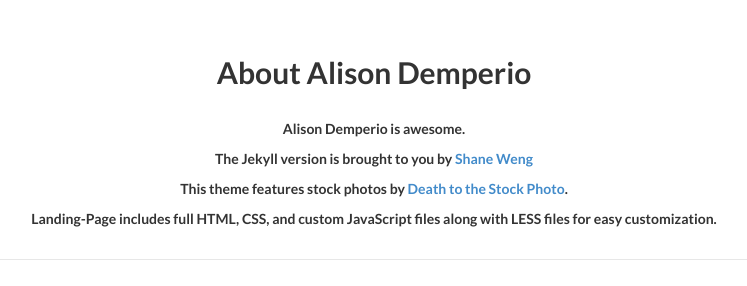
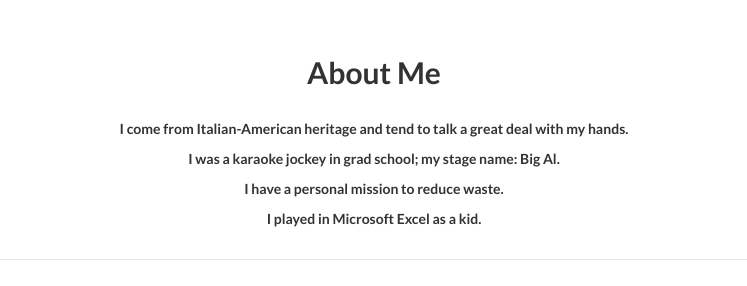
Before and after one commit to aldemperio/aldemperio.github.io, a Jekyll site: the page built from index.html, in a window 1280 px wide and 900 px high, scrolled down 575 px, cut to the strip 206-492 px from the top of the window. Shown: the whole strip, without its empty margins (266-1013 px from the left). Built offline with Jekyll 4.4.1, drawn with Linux system fonts in a browser that asks for light colours.

Commit message:
Update about.html

```diff
--- a/_includes/about.html
+++ b/_includes/about.html
@@ -3,12 +3,12 @@
         <div class="row">
             <div class="col-lg-8 col-lg-offset-2">
               <br/><br/>
-              <h2>About Alison Demperio</h2>
+              <h2>About Me</h2>
               <br/>
-                <p>Alison Demperio is awesome.</p>
-                <p>The Jekyll version is brought to you by <a href="https://github.com/swcool">Shane Weng</a></p>
-                <p>This theme features stock photos by <a href="http://join.deathtothestockphoto.com//">Death to the Stock Photo</a>.</p>
-                <p>Landing-Page includes full HTML, CSS, and custom JavaScript files along with LESS files for easy customization.</p>
+                <p>I come from Italian-American heritage and tend to talk a great deal with my hands.</p>
+                <p>I was a karaoke jockey in grad school; my stage name: Big Al.</a></p>
+                <p>I have a personal mission to reduce waste</a>.</p>
+                <p>I played in Microsoft Excel as a kid.</p>
                 <br/>
               </div>
         </div>
```
